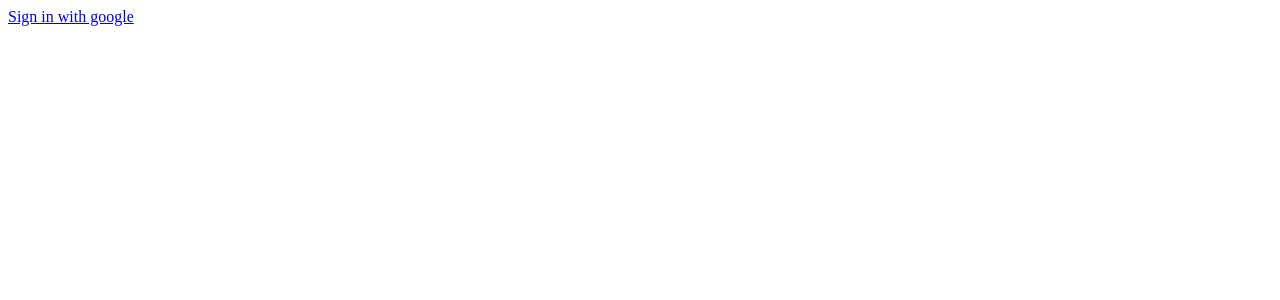
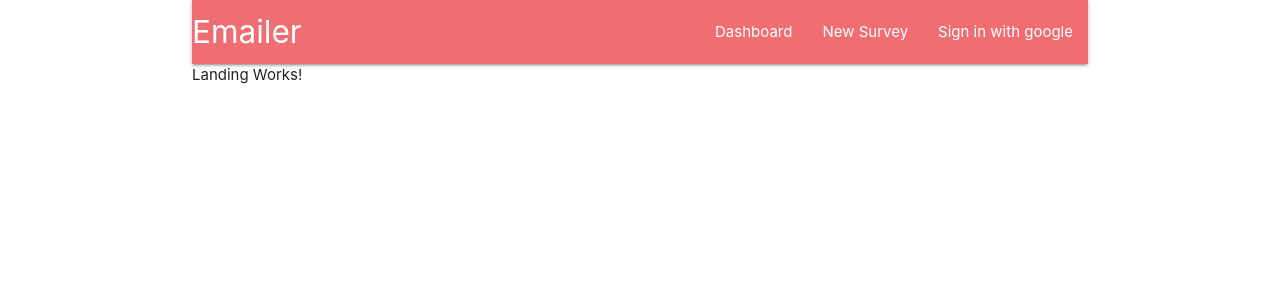
Before and after one commit to SmackSmash/grider-fullstack-node, a React (Create React App) app in the folder client/: page / in a window 1280 px wide. Shown: the top 300 px of the page. Built offline with nearby package versions, Linux system fonts and the light colour scheme.

Commit message:
Countinued app scaffolding, added materialize css and built out header

```diff
--- a/client/package.json
+++ b/client/package.json
@@ -4,6 +4,7 @@
   "private": true,
   "dependencies": {
     "http-proxy-middleware": "^0.19.1",
+    "materialize-css": "^1.0.0",
     "node-sass": "^4.12.0",
     "react": "^16.8.6",
     "react-dom": "^16.8.6",
--- a/client/src/App.jsx
+++ b/client/src/App.jsx
@@ -1,10 +1,23 @@
 import React from 'react';
+import { BrowserRouter, Route } from 'react-router-dom';
+import 'materialize-css/dist/css/materialize.min.css';
+
+import Header from './components/header/header.component';
+import Landing from './pages/landing/landing.component';
+import Dashboard from './pages/dashboard/dashboard.component';
+import SurveyNew from './pages/survey-new/survey-new.component';
+import './App.scss';
 
 const App = props => {
   return (
-    <div className='app'>
-      <a href='/auth/google'>Sign in with google</a>
-    </div>
+    <BrowserRouter>
+      <div className='app container'>
+        <Header />
+        <Route path='/' exact component={Landing} />
+        <Route path='/dashboard' exact component={Dashboard} />
+        <Route path='/survey-new' exact component={SurveyNew} />
+      </div>
+    </BrowserRouter>
   );
 };
 
--- /dev/null
+++ b/client/src/components/header/header.component.jsx
@@ -0,0 +1,33 @@
+import React from 'react';
+import { Link, NavLink } from 'react-router-dom';
+
+const Header = props => {
+  return (
+    <nav>
+      <div className='nav-wrapper'>
+        <Link to='/' exact className='brand-logo'>
+          Emailer
+        </Link>
+        <ul className='right hide-on-med-and-down'>
+          <li>
+            <NavLink to='/dashboard' exact activeClassName='active'>
+              Dashboard
+            </NavLink>
+          </li>
+          <li>
+            <NavLink to='/survey-new' exact activeClassName='active'>
+              New Survey
+            </NavLink>
+          </li>
+          <li>
+            <NavLink to='/auth/google' exact activeClassName='active'>
+              Sign in with google
+            </NavLink>
+          </li>
+        </ul>
+      </div>
+    </nav>
+  );
+};
+
+export default Header;
--- a/client/src/index.js
+++ b/client/src/index.js
@@ -3,8 +3,8 @@ import ReactDOM from 'react-dom';
 import { createStore, compose, applyMiddleware } from 'redux';
 import { Provider } from 'react-redux';
 import thunk from 'redux-thunk';
+
 import reducers from './reducers';
-
 import App from './App';
 
 const enhancers = compose(
--- /dev/null
+++ b/client/src/pages/dashboard/dashboard.component.jsx
@@ -0,0 +1,8 @@
+import React from 'react';
+import './dashboard.styles.scss';
+
+const Dashboard = props => {
+  return <div>Dashboard Works!</div>;
+};
+
+export default Dashboard;
--- /dev/null
+++ b/client/src/pages/landing/landing.component.jsx
@@ -0,0 +1,8 @@
+import React from 'react';
+import './landing.styles.scss';
+
+const Landing = props => {
+  return <div>Landing Works!</div>;
+};
+
+export default Landing;
--- /dev/null
+++ b/client/src/pages/survey-new/survey-new.component.jsx
@@ -0,0 +1,8 @@
+import React from 'react';
+import './survey-new.styles.scss';
+
+const SurveyNew = props => {
+  return <div>SurveyNew Works!</div>;
+};
+
+export default SurveyNew;
```
Also changed, not shown: client/src/App.scss (added), client/src/components/header/header.styles.scss (added), client/src/pages/dashboard/dashboard.styles.scss (added), client/src/pages/landing/landing.styles.scss (added), client/src/pages/survey-new/survey-new.styles.scss (added), 1 other file (tests, documents, lock files or other folders).
